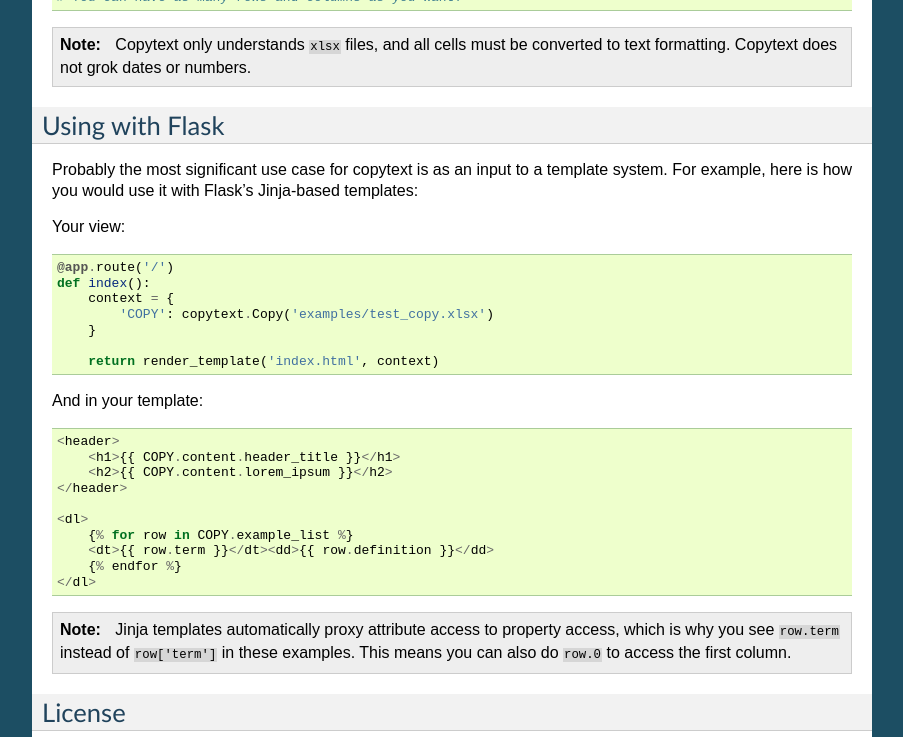
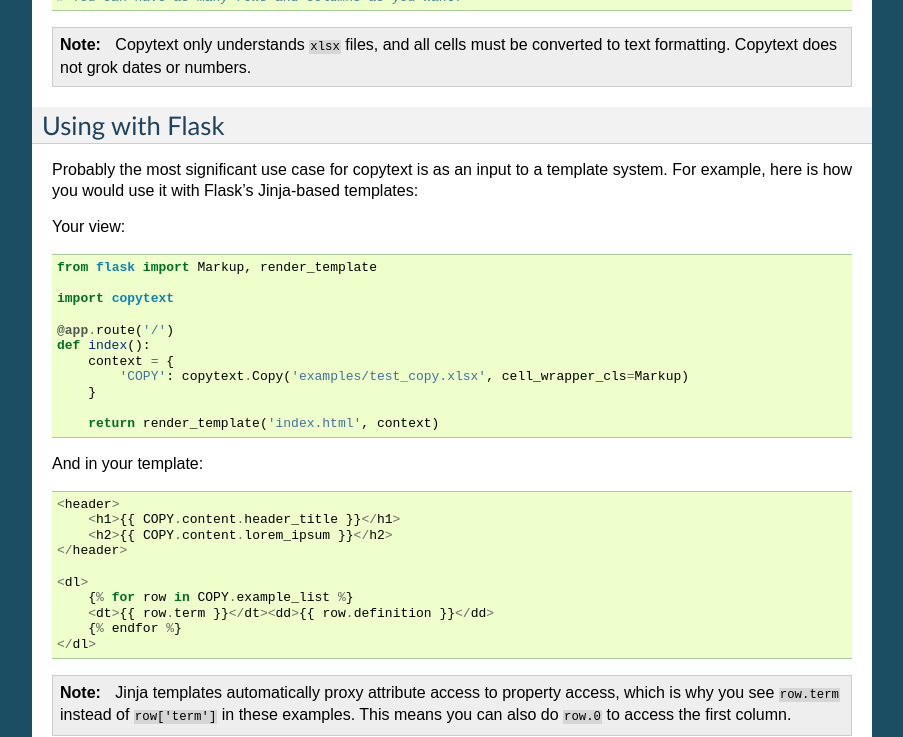
Before and after one commit to nprapps/copytext, a Sphinx documentation site: the page built from docs/index.rst, in a window 1280 px wide and 900 px high, scrolled down 1751 px, cut to the strip 0-737 px from the top of the window. Shown: the whole strip, without its empty margins (198-1101 px from the left). Built offline with Sphinx 7.4.7, drawn with Linux system fonts in a browser that asks for light colours.

Commit message:
Add cell_wrapper_cls to Flask example.

```diff
--- a/docs/index.rst
+++ b/docs/index.rst
@@ -101,10 +101,14 @@ Probably the most significant use case for copytext is as an input to a template
 
 Your view::
 
+    from flask import Markup, render_template
+
+    import copytext
+
     @app.route('/')
     def index():
         context = {
-            'COPY': copytext.Copy('examples/test_copy.xlsx')
+            'COPY': copytext.Copy('examples/test_copy.xlsx', cell_wrapper_cls=Markup)
         }
 
         return render_template('index.html', context)
```
